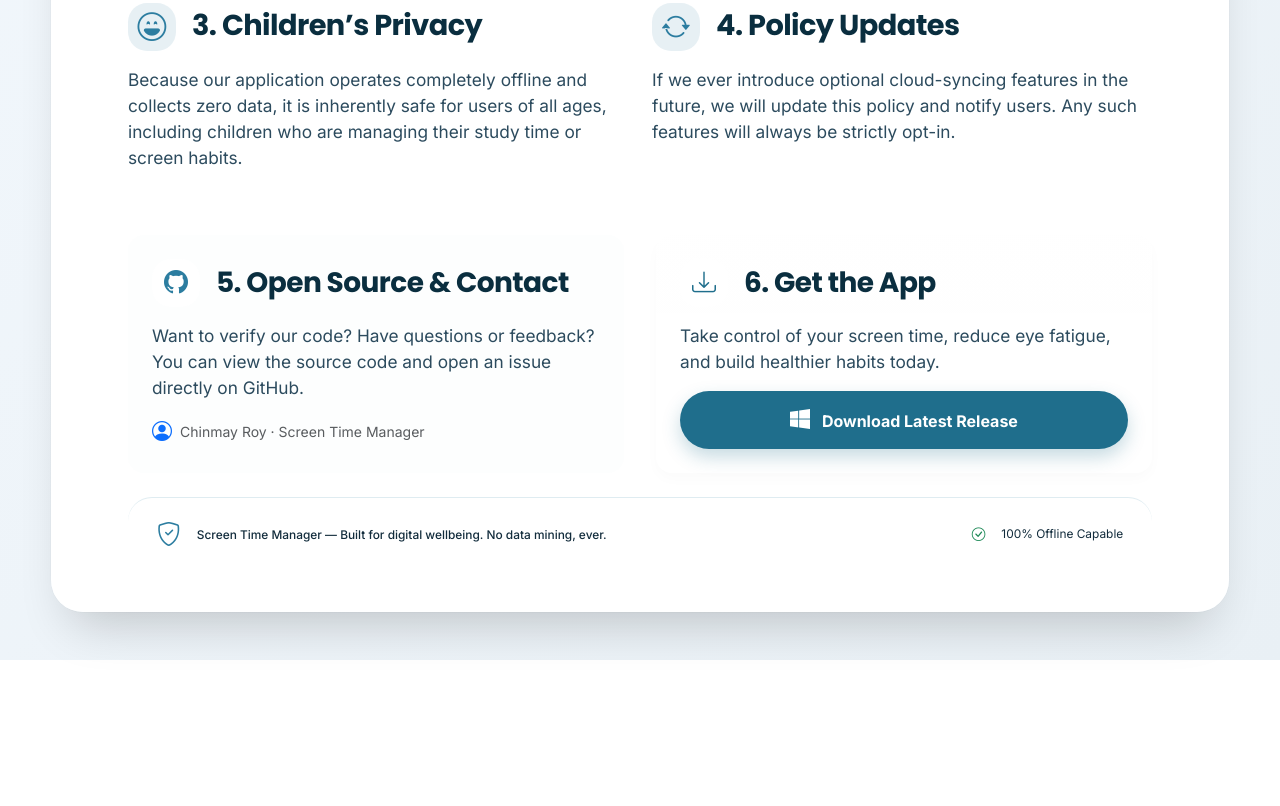
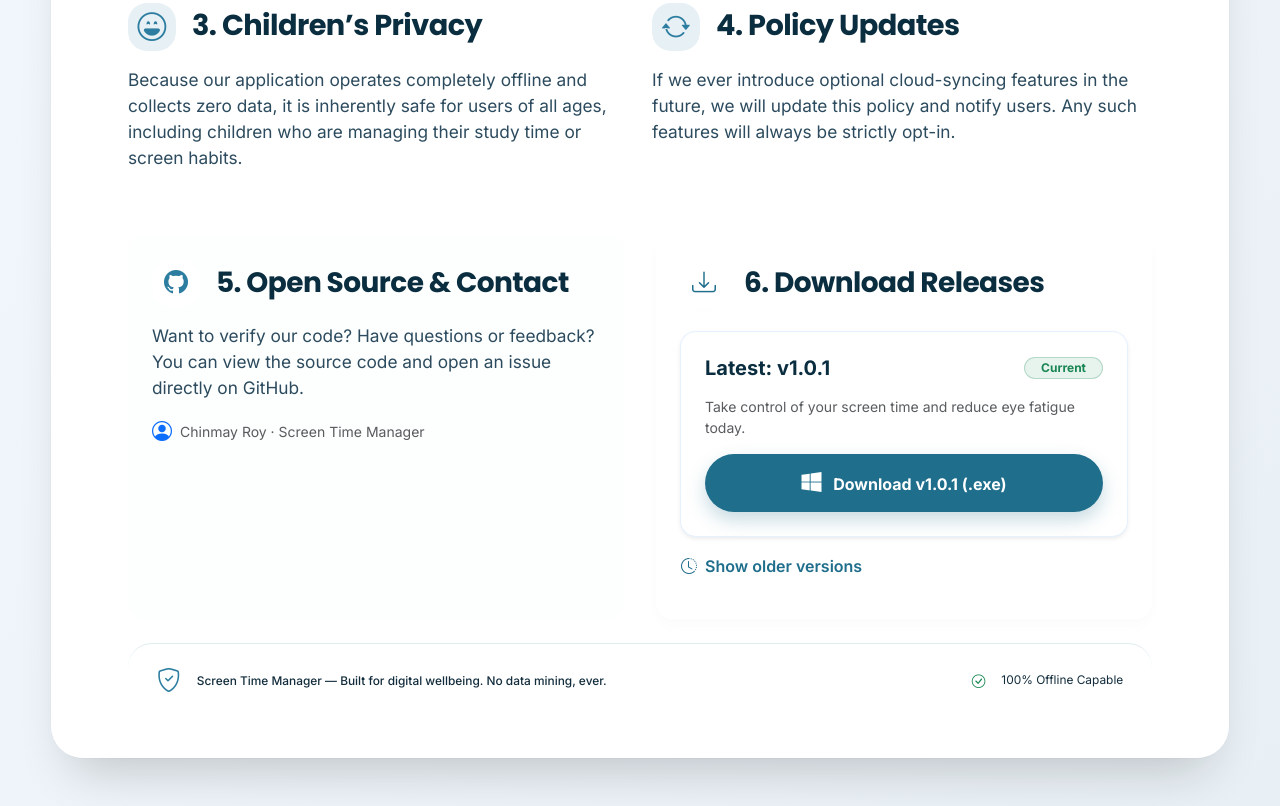
Before and after one commit to chinmayroy/ScreenTimeManager-Release, a plain HTML site: page index.html in a window 1280 px wide. Shown: the part 952-1758 px from the top of the page. Before the commit the page ends 1612 px from the top, so only its background shows below. Drawn offline with nearby package versions, Linux system fonts and the light colour scheme.

Commit message:
Update index.html

```diff
--- a/index.html
+++ b/index.html
@@ -3,7 +3,7 @@
 <head>
     <meta charset="UTF-8">
     <meta name="viewport" content="width=device-width, initial-scale=1.0, viewport-fit=cover">
-    <title>Privacy Policy | Screen Time Manager</title>
+    <title>Screen Time Manager | Privacy & Downloads</title>
     <link href="https://cdn.jsdelivr.net/npm/bootstrap@5.3.0-alpha1/dist/css/bootstrap.min.css" rel="stylesheet">
     <link rel="stylesheet" href="https://cdn.jsdelivr.net/npm/bootstrap-icons@1.11.3/font/bootstrap-icons.min.css">
     <link href="https://fonts.googleapis.com/css2?family=Inter:opsz,wght@14..32,300;14..32,400;14..32,500;14..32,600;14..32,700&family=Poppins:wght@500;600;700;800&display=swap" rel="stylesheet">
@@ -101,6 +101,8 @@
             border: none;
             box-shadow: 0 8px 18px rgba(31, 110, 140, 0.25);
             width: 100%;
+            display: inline-block;
+            text-align: center;
         }
 
         .btn-download:hover {
@@ -214,7 +216,7 @@
                                     <i class="bi bi-shield-check fs-2"></i>
                                 </div>
                                 <div>
-                                    <h1 class="display-5 fw-bold" style="font-family: 'Poppins', sans-serif; color: #083c50; letter-spacing: -0.02em;">Privacy Policy</h1>
+                                    <h1 class="display-5 fw-bold" style="font-family: 'Poppins', sans-serif; color: #083c50; letter-spacing: -0.02em;">Privacy Policy & Downloads</h1>
                                     <div class="badge-date mt-2">
                                         <i class="bi bi-calendar-week"></i> Last updated: March 29, 2026
                                         <i class="bi bi-dot ms-1 me-1"></i> <i class="bi bi-pc-display"></i> Desktop App
@@ -309,18 +311,42 @@
                             </div>
 
                             <div class="bg-gradient p-4 rounded-4" style="background: linear-gradient(125deg, #eef7fc, #ffffff); box-shadow: 0 6px 14px rgba(0,0,0,0.02);">
-                                <div class="d-flex align-items-center gap-3 mb-3">
+                                <div class="d-flex align-items-center gap-3 mb-4">
                                     <div class="section-icon" style="background: #ffffff; width: 48px; height: 48px;">
                                         <i class="bi bi-download fs-4" style="color:#1f6e8c;"></i>
                                     </div>
-                                    <h2 class="mb-0 fs-3">6. Get the App</h2>
+                                    <h2 class="mb-0 fs-3">6. Download Releases</h2>
                                 </div>
-                                <p class="lead-text">Take control of your screen time, reduce eye fatigue, and build healthier habits today.</p>
-                                <div class="mt-3">
-                                    <a href="#" target="_blank" class="btn btn-download">
-                                        <i class="bi bi-windows me-2 fs-5"></i> Download Latest Release
+
+                                <div class="bg-white p-4 rounded-4 shadow-sm border border-primary border-opacity-10 mb-3">
+                                    <div class="d-flex justify-content-between align-items-center flex-wrap gap-2 mb-3">
+                                        <h3 class="fs-5 fw-bold mb-0" style="color: #0a2e3f;">Latest: v1.0.1</h3>
+                                        <span class="badge bg-success bg-opacity-10 text-success border border-success border-opacity-25 rounded-pill px-3 py-1">Current</span>
+                                    </div>
+                                    <p class="small text-muted mb-3">Take control of your screen time and reduce eye fatigue today.</p>
+                                    <a href="https://github.com/chinmayroy/ScreenTimeManager-Release/releases/download/v1.0.1/ScreenTimeManager.exe" class="btn btn-download w-100">
+                                        <i class="bi bi-windows me-2 fs-5"></i> Download v1.0.1 (.exe)
                                     </a>
                                 </div>
+
+                                <button class="btn btn-link text-decoration-none fw-semibold p-0 mb-3" type="button" data-bs-toggle="collapse" data-bs-target="#olderVersions" aria-expanded="false" aria-controls="olderVersions" style="color: #1f6e8c;">
+                                    <i class="bi bi-clock-history me-1"></i> Show older versions
+                                </button>
+
+                                <div class="collapse" id="olderVersions">
+                                    <div class="d-flex flex-column gap-2">
+                                        <div class="bg-light p-3 rounded-3 border border-secondary border-opacity-10 d-flex justify-content-between align-items-center flex-wrap gap-3">
+                                            <div>
+                                                <h4 class="fs-6 fw-bold mb-1 text-dark">v1.0.0</h4>
+                                                <p class="small text-muted mb-0">Initial stable release</p>
+                                            </div>
+                                            <a href="https://github.com/chinmayroy/ScreenTimeManager-Release/releases/download/v1.0.0/ScreenTimeManager.exe" class="btn btn-sm btn-outline-secondary rounded-pill px-3 fw-medium">
+                                                <i class="bi bi-download me-1"></i> Download
+                                            </a>
+                                        </div>
+                                    </div>
+                                </div>
+
                             </div>
                         </div>
 
```
